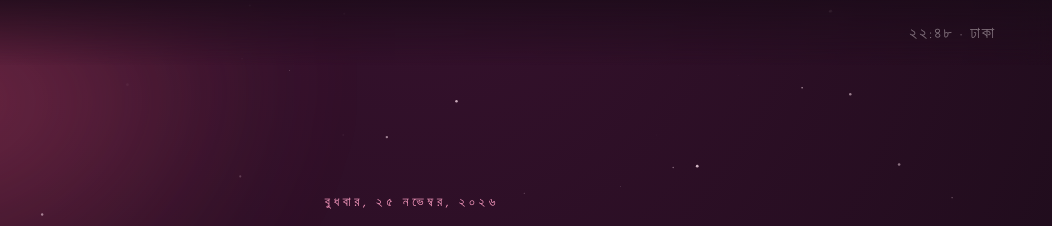
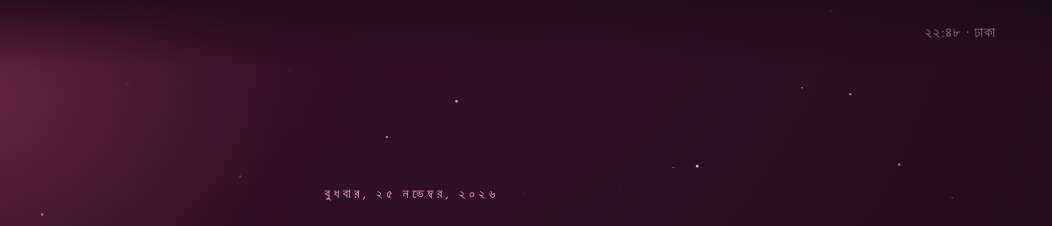
Before and after one commit to ZYRAXON-AI/lumen-landing, a plain HTML site: page saidi/index.html in a window 1280 px wide. Shown: the top 226 px of the page, 228-1280 px from the left. Drawn offline with nearby package versions, Linux system fonts and the light colour scheme.

Commit message:
Polish Saidi site: styles.css

```diff
--- a/saidi/styles.css
+++ b/saidi/styles.css
@@ -122,22 +122,22 @@ body {
 }
 
 .clock {
-  font-family: var(--latin);
-  font-size: 1rem;
-  letter-spacing: 0.12em;
+  font-family: var(--sans);
+  font-size: 0.92rem;
+  letter-spacing: 0.06em;
   color: var(--ink-faint);
 }
 
 /* ── hero ────────────────────────────────────────────────────── */
 
 .hero {
-  min-height: 86svh;
+  min-height: 80svh;
   display: flex;
   flex-direction: column;
   align-items: center;
   justify-content: center;
   gap: 1.4rem;
-  padding: 2rem clamp(1.2rem, 6vw, 4rem) 5rem;
+  padding: 2rem clamp(1.2rem, 6vw, 4rem) 3rem;
   text-align: center;
 }
 
```
